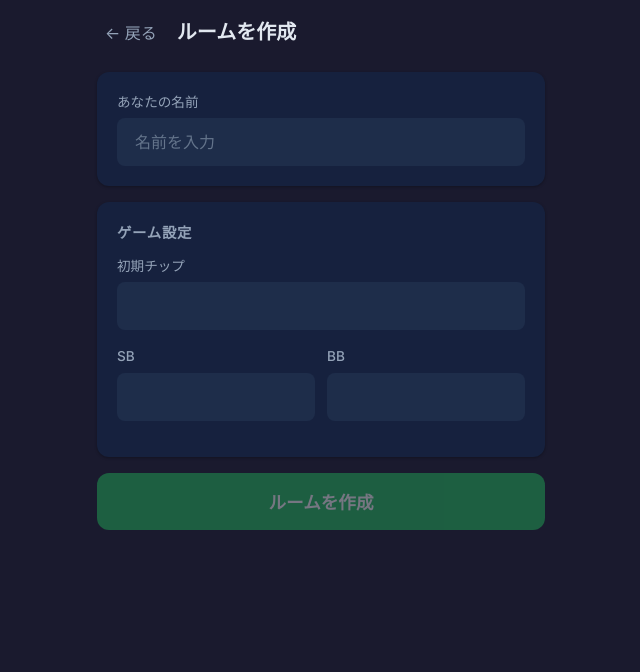
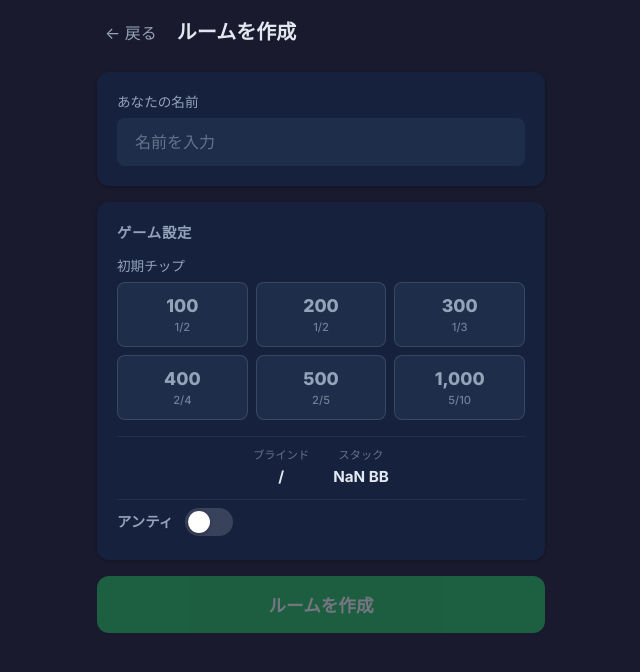
Before and after one commit to tsunehiko-app/poker-chips, a React (Vite) app in the folder client/: page /create in a window 1280 px wide. Shown: the top 672 px of the page, without its empty margins (319-959 px from the left). Built offline with nearby package versions, Linux system fonts and the light colour scheme; no server answers.

Commit message:
ante applies to BB only

```diff
--- a/client/src/pages/CreateRoom.tsx
+++ b/client/src/pages/CreateRoom.tsx
@@ -3,6 +3,16 @@ import { useNavigate } from 'react-router-dom';
 import { socket } from '../socket';
 import type { GameSettings } from '../../../shared/types';
 import { DEFAULT_SETTINGS } from '../../../shared/types';
+
+// チッププリセット → 自動的に100BBになるブラインド設定
+const chipConfigs: { chips: number; sb: number; bb: number; ante: number }[] = [
+  { chips: 100,  sb: 1,  bb: 2,   ante: 0 },
+  { chips: 200,  sb: 1,  bb: 2,   ante: 0 },
+  { chips: 300,  sb: 1,  bb: 3,   ante: 0 },
+  { chips: 400,  sb: 2,  bb: 4,   ante: 0 },
+  { chips: 500,  sb: 2,  bb: 5,   ante: 0 },
+  { chips: 1000, sb: 5,  bb: 10,  ante: 0 },
+];
 
 function CreateRoom() {
   const navigate = useNavigate();
@@ -10,6 +20,7 @@ function CreateRoom() {
   const [settings, setSettings] = useState<GameSettings>({ ...DEFAULT_SETTINGS });
   const [isLoading, setIsLoading] = useState(false);
   const [error, setError] = useState('');
+  const [useAnte, setUseAnte] = useState(false);
 
   const handleCreate = () => {
     if (!hostName.trim()) {
@@ -44,6 +55,29 @@ function CreateRoom() {
     socket.on('error', onError);
   };
 
+  const selectChipConfig = (config: typeof chipConfigs[0]) => {
+    const ante = useAnte ? config.bb : 0;
+    setSettings({
+      ...settings,
+      initialChips: config.chips,
+      smallBlind: config.sb,
+      bigBlind: config.bb,
+      ante,
+    });
+  };
+
+  const toggleAnte = () => {
+    const next = !useAnte;
+    setUseAnte(next);
+    setSettings({
+      ...settings,
+      ante: next ? settings.bigBlind : 0,
+    });
+  };
+
+  // 現在選択中のconfigを探す
+  const currentConfig = chipConfigs.find((c) => c.chips === settings.initialChips);
+
   return (
     <div className="page">
       <div className="page-header">
@@ -70,45 +104,47 @@ function CreateRoom() {
       <div className="card">
         <h2 className="card-title">ゲーム設定</h2>
 
+        {/* 初期チップ選択 */}
         <div className="form-group">
           <label className="form-label">初期チップ</label>
-          <input
-            type="number"
-            className="form-input"
-            value={settings.initialChips}
-            onChange={(e) =>
-              setSettings({ ...settings, initialChips: Math.max(100, Number(e.target.value)) })
-            }
-            min={100}
-            step={100}
-          />
+          <div className="chip-config-grid">
+            {chipConfigs.map((config) => (
+              <button
+                key={config.chips}
+                className={`chip-config-btn ${settings.initialChips === config.chips ? 'active' : ''}`}
+                onClick={() => selectChipConfig(config)}
+              >
+                <span className="chip-config-amount">{config.chips.toLocaleString()}</span>
+                <span className="chip-config-blind">{config.sb}/{config.bb}</span>
+              </button>
+            ))}
+          </div>
         </div>
 
-        <div className="form-row">
-          <div className="form-group">
-            <label className="form-label">SB</label>
-            <input
-              type="number"
-              className="form-input"
-              value={settings.smallBlind}
-              onChange={(e) =>
-                setSettings({ ...settings, smallBlind: Math.max(1, Number(e.target.value)) })
-              }
-              min={1}
-            />
+        {/* 設定サマリ */}
+        <div className="settings-summary">
+          <div className="summary-item">
+            <span className="summary-label">ブラインド</span>
+            <span className="summary-value">{settings.smallBlind} / {settings.bigBlind}</span>
           </div>
-          <div className="form-group">
-            <label className="form-label">BB</label>
-            <input
-              type="number"
-              className="form-input"
-              value={settings.bigBlind}
-              onChange={(e) =>
-                setSettings({ ...settings, bigBlind: Math.max(2, Number(e.target.value)) })
-              }
-              min={2}
-            />
+          <div className="summary-item">
+            <span className="summary-label">スタック</span>
+            <span className="summary-value">{Math.floor(settings.initialChips / settings.bigBlind)} BB</span>
           </div>
+        </div>
+
+        {/* アンティ */}
+        <div className="ante-toggle">
+          <span className="ante-label">アンティ</span>
+          <button
+            className={`toggle-btn ${useAnte ? 'on' : 'off'}`}
+            onClick={toggleAnte}
+          >
+            <span className="toggle-knob" />
+          </button>
+          {useAnte && (
+            <span className="ante-amount">{settings.ante}</span>
+          )}
         </div>
       </div>
 
--- a/client/src/pages/Lobby.tsx
+++ b/client/src/pages/Lobby.tsx
@@ -239,6 +239,12 @@ function Lobby() {
                 {settings.smallBlind} / {settings.bigBlind}
               </span>
             </div>
+            {settings.ante > 0 && (
+              <div className="setting-row">
+                <span className="setting-label">アンティ</span>
+                <span className="setting-value">{settings.ante}</span>
+              </div>
+            )}
           </div>
         </div>
       )}
--- a/client/src/styles/global.css
+++ b/client/src/styles/global.css
@@ -1407,6 +1407,138 @@ select {
   font-weight: 800;
 }
 
+/* --- Chip Config Grid (CreateRoom) --- */
+.chip-config-grid {
+  display: grid;
+  grid-template-columns: repeat(3, 1fr);
+  gap: 8px;
+}
+
+.chip-config-btn {
+  display: flex;
+  flex-direction: column;
+  align-items: center;
+  justify-content: center;
+  gap: 4px;
+  padding: 12px 4px;
+  border-radius: var(--radius-sm);
+  border: 1.5px solid rgba(255, 255, 255, 0.12);
+  background: var(--bg-input);
+  color: var(--text-secondary);
+  cursor: pointer;
+  transition: all 0.15s;
+  -webkit-tap-highlight-color: transparent;
+}
+
+.chip-config-btn.active {
+  border-color: var(--accent-gold);
+  background: rgba(245, 158, 11, 0.12);
+  color: var(--accent-gold);
+}
+
+.chip-config-btn:active {
+  transform: scale(0.96);
+}
+
+.chip-config-amount {
+  font-size: 1.1rem;
+  font-weight: 800;
+}
+
+.chip-config-blind {
+  font-size: 0.7rem;
+  font-weight: 500;
+  opacity: 0.7;
+}
+
+/* 設定サマリ */
+.settings-summary {
+  display: flex;
+  justify-content: center;
+  gap: 24px;
+  padding: 10px 0;
+  border-top: 1px solid rgba(255, 255, 255, 0.06);
+  border-bottom: 1px solid rgba(255, 255, 255, 0.06);
+  margin: 4px 0;
+}
+
+.summary-item {
+  display: flex;
+  flex-direction: column;
+  align-items: center;
+  gap: 2px;
+}
+
+.summary-label {
+  font-size: 0.7rem;
+  color: var(--text-muted);
+}
+
+.summary-value {
+  font-size: 0.95rem;
+  font-weight: 700;
+  color: var(--text-primary);
+}
+
+/* アンティトグル */
+.ante-toggle {
+  display: flex;
+  align-items: center;
+  gap: 12px;
+  padding: 4px 0;
+}
+
+.ante-label {
+  font-size: 0.9rem;
+  font-weight: 600;
+  color: var(--text-secondary);
+}
+
+.ante-amount {
+  font-size: 0.9rem;
+  font-weight: 700;
+  color: var(--accent-gold);
+}
+
+.toggle-btn {
+  position: relative;
+  width: 48px;
+  height: 28px;
+  border-radius: 14px;
+  border: none;
+  cursor: pointer;
+  transition: background 0.2s;
+  -webkit-tap-highlight-color: transparent;
+  padding: 0;
+}
+
+.toggle-btn.off {
+  background: rgba(255, 255, 255, 0.15);
+}
+
+.toggle-btn.on {
+  background: var(--accent-gold);
+}
+
+.toggle-knob {
+  position: absolute;
+  top: 3px;
+  width: 22px;
+  height: 22px;
+  border-radius: 50%;
+  background: white;
+  transition: left 0.2s;
+  box-shadow: 0 1px 3px rgba(0, 0, 0, 0.3);
+}
+
+.toggle-btn.off .toggle-knob {
+  left: 3px;
+}
+
+.toggle-btn.on .toggle-knob {
+  left: 23px;
+}
+
 /* --- Winner Selector --- */
 .winner-selector {
   background: var(--bg-secondary);
```
Also changed, not shown: 2 other files (tests, documents, lock files or other folders).
